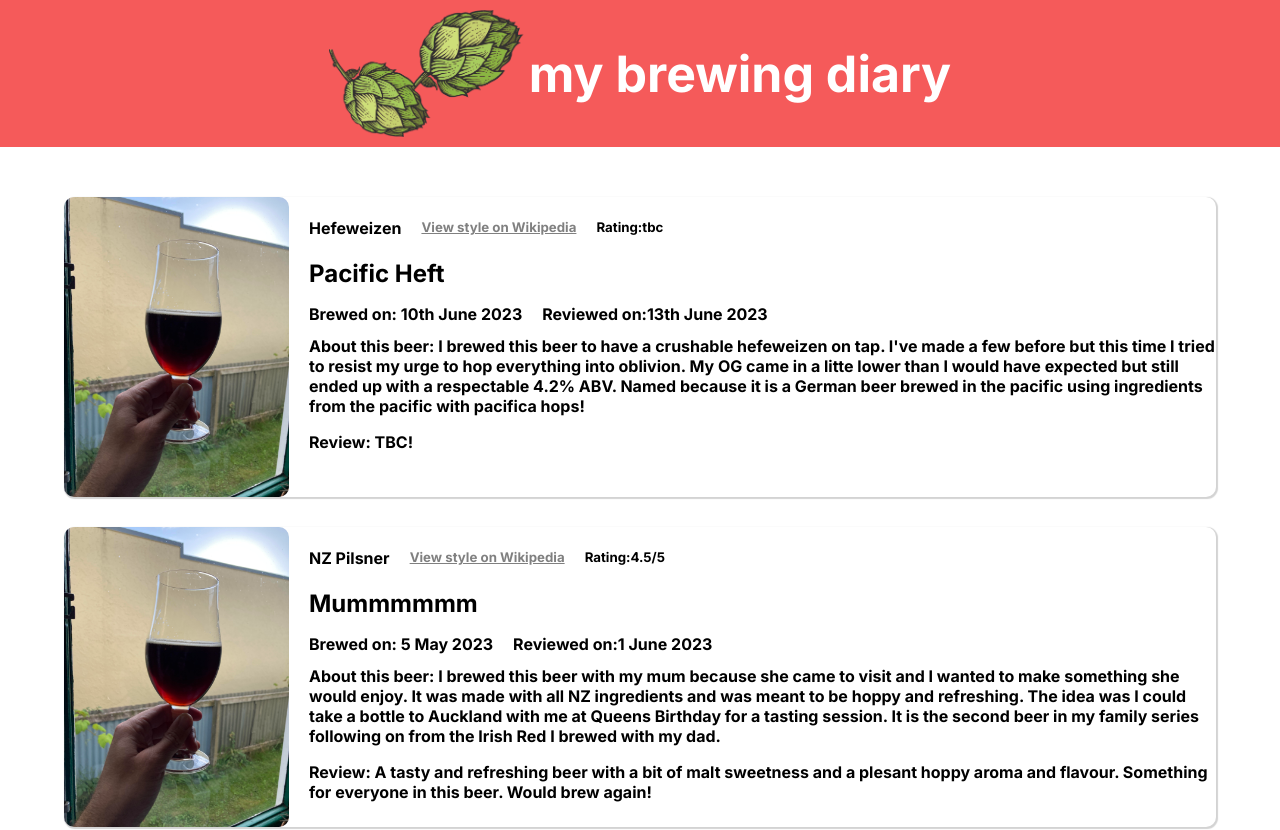
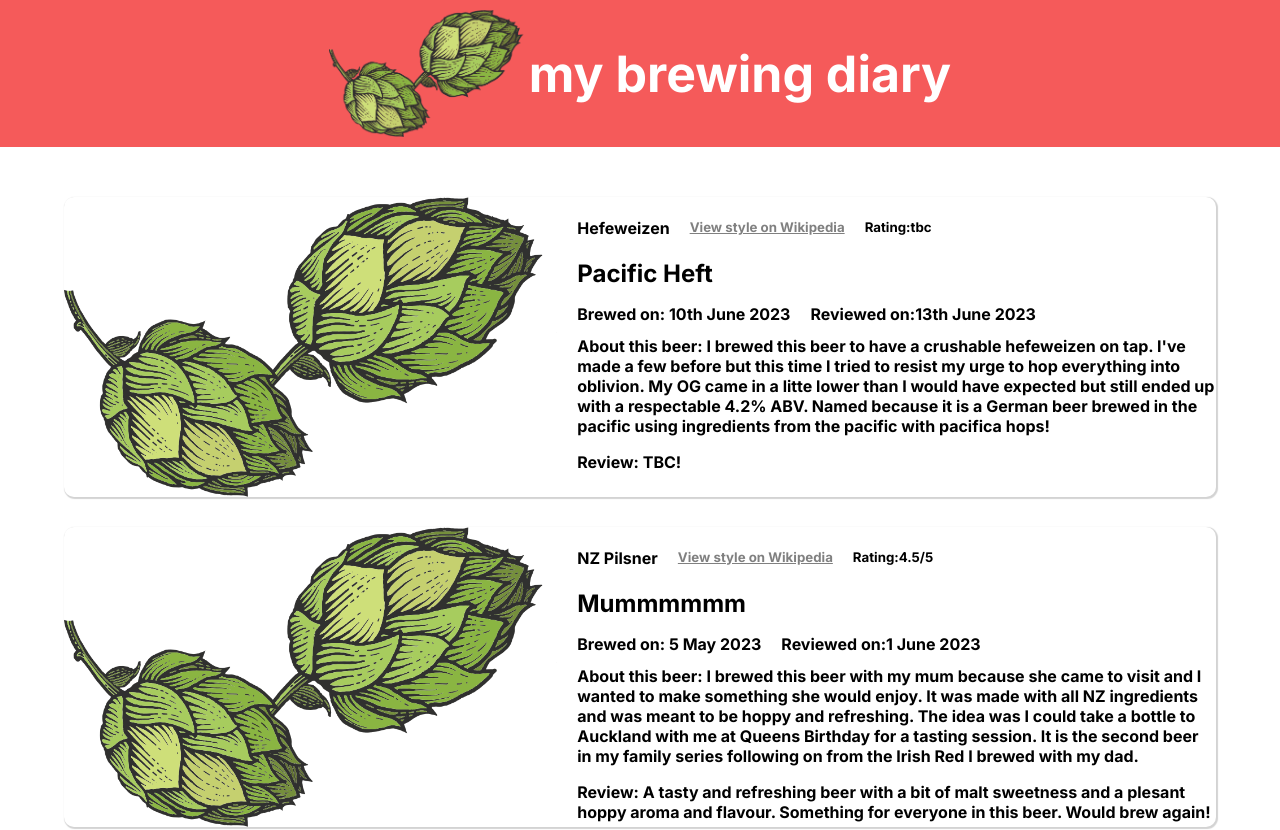
Before and after one commit to liamonk/beerJournal, a React (Vite) app: page / in a window 1280 px wide. Shown: the top 830 px of the page. Built offline with nearby package versions, Linux system fonts and the light colour scheme.

Commit message:
hard coding image to test a png file

```diff
--- a/src/components/Card.jsx
+++ b/src/components/Card.jsx
@@ -4,7 +4,7 @@ export default function Card(props) {
   return (
     <div className="card">
       <div className="card-image-box">
-        <img className="card-image" src={`/public/darkSaison.jpg`} />
+        <img className="card-image" src={`/public/hops.png`} />
       </div>
       <div className="card-box">
         <div className="card-header">
```
